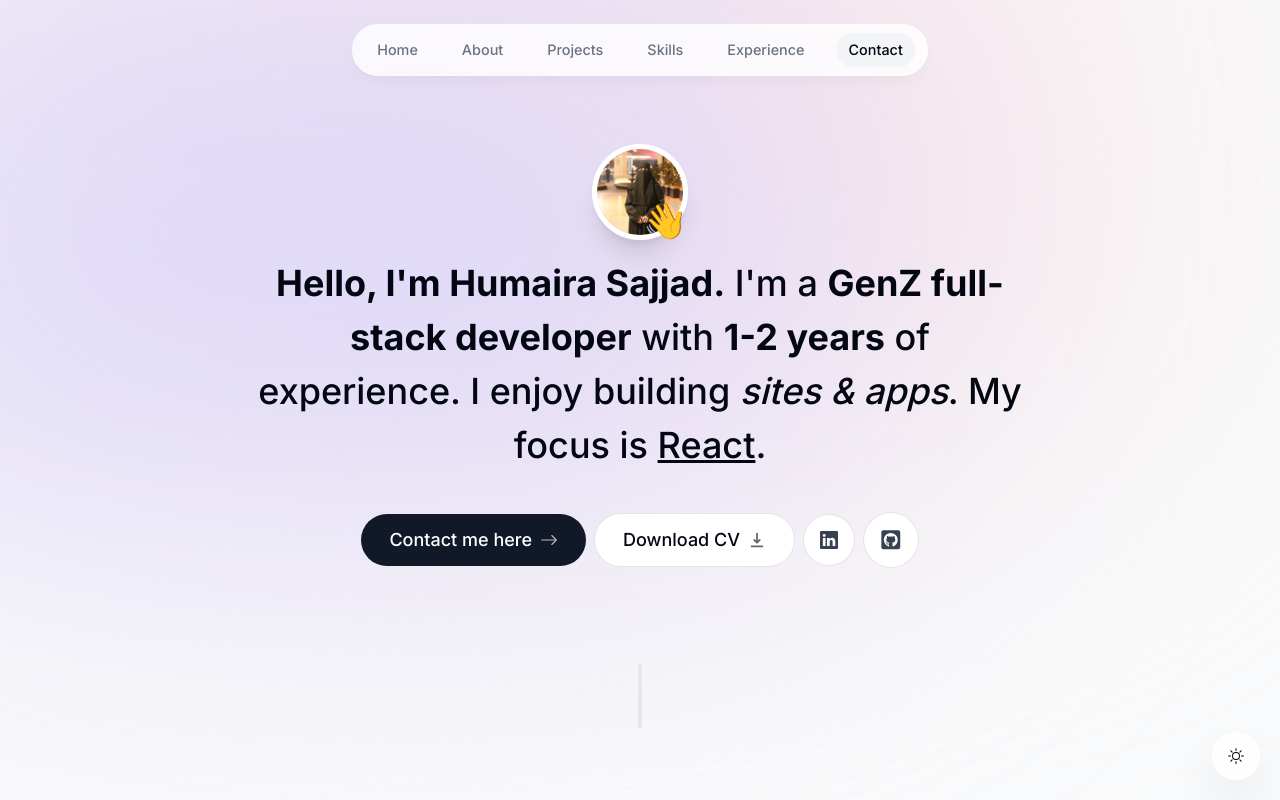
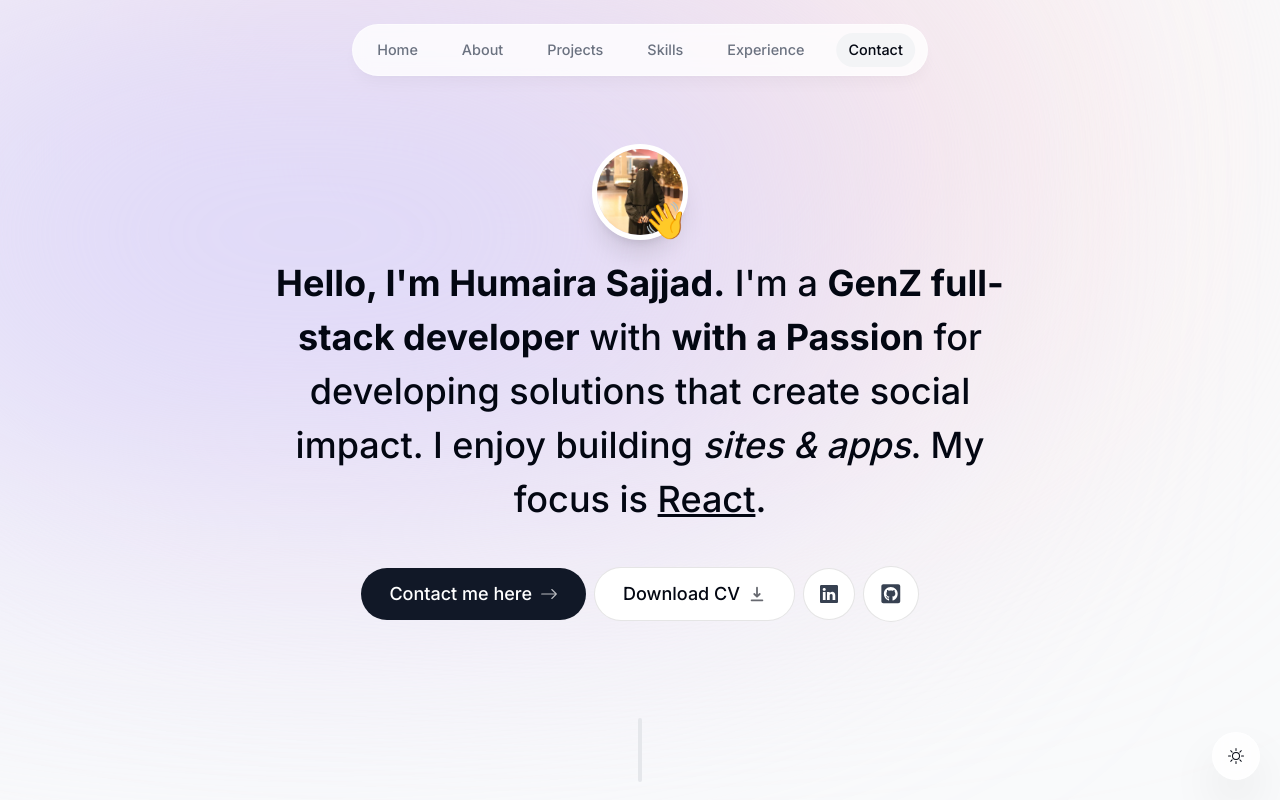
Before and after one commit to humixx/portfolio-website-humaira, a Next.js app: page / in a window 1280 px wide. Shown: the top 800 px of the page. Built offline with nearby package versions, Linux system fonts and the light colour scheme; no server answers.

Commit message:
Update intro.tsx

```diff
--- a/components/intro.tsx
+++ b/components/intro.tsx
@@ -64,7 +64,7 @@ export default function Intro() {
       >
         <span className="font-bold">Hello, I'm Humaira Sajjad.</span> I'm a{" "}
         <span className="font-bold">GenZ full-stack developer</span> with{" "}
-        <span className="font-bold">1-2 years</span> of experience. I enjoy
+        <span className="font-bold">with a Passion</span> for developing solutions that create social impact. I enjoy
         building <span className="italic">sites & apps</span>. My focus is{" "}
         <span className="underline">React</span>.
       </motion.h1>
```
